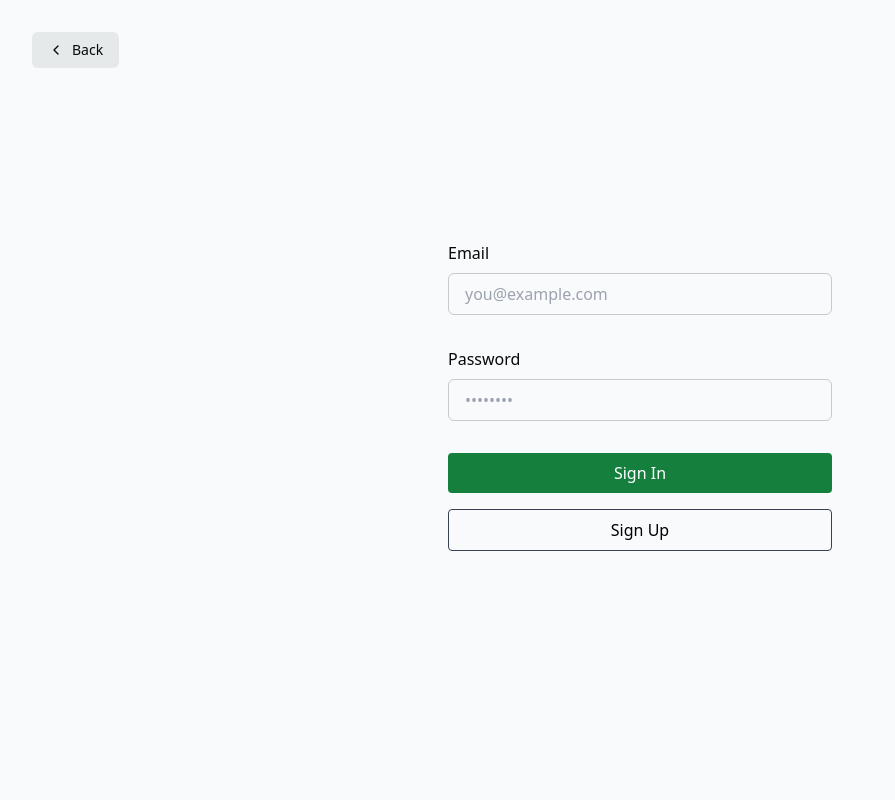
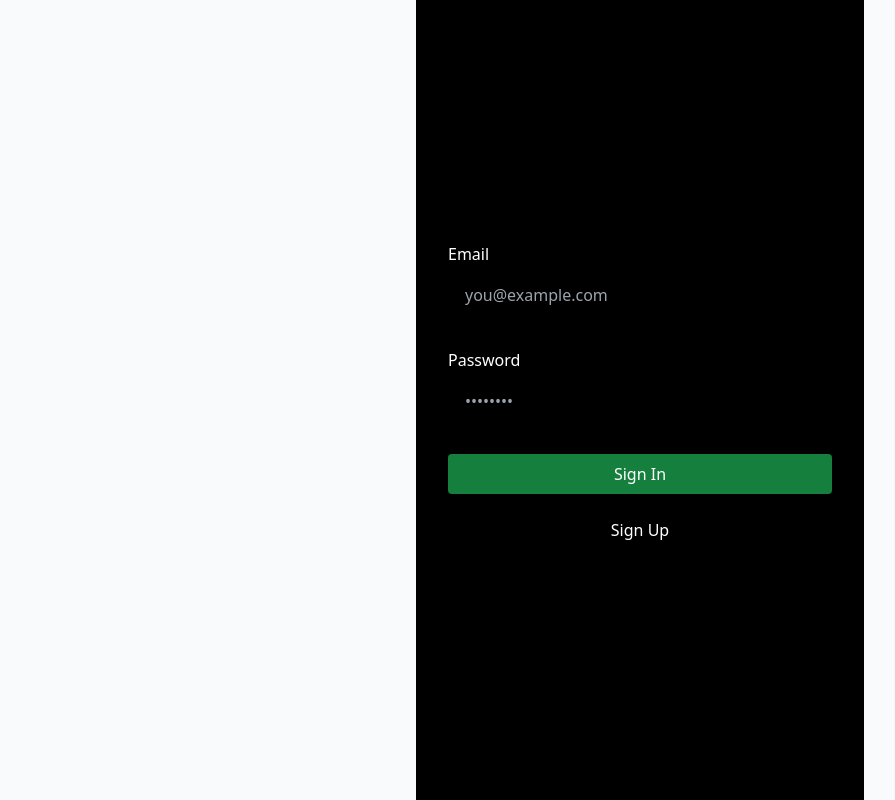
Before and after one commit to Valisaurus/Subscription_tracker, a Next.js app in the folder my-app/: page /login in a window 1280 px wide. Shown: the whole page, without its empty margins (0-895 px from the left). Built offline with nearby package versions, Linux system fonts and the light colour scheme.

Commit message:
add: theme switching for login

```diff
--- a/my-app/app/login/page.tsx
+++ b/my-app/app/login/page.tsx
@@ -1,65 +1,17 @@
-import Link from 'next/link'
-import Messages from './messages'
-
+"use client";
+import { useState } from "react";
+import LightSwitch from "@/components/LightSwitch";
+import LoginForm from "@/components/LoginForm";
 export default function Login() {
+  const [lightMode, setLightMode] = useState<boolean>(false);
   return (
-    <div className="flex-1 flex flex-col w-full px-8 sm:max-w-md justify-center gap-2">
-      <Link
-        href="/"
-        className="absolute left-8 top-8 py-2 px-4 rounded-md no-underline text-foreground bg-btn-background hover:bg-btn-background-hover flex items-center group text-sm"
-      >
-        <svg
-          xmlns="http://www.w3.org/2000/svg"
-          width="24"
-          height="24"
-          viewBox="0 0 24 24"
-          fill="none"
-          stroke="currentColor"
-          strokeWidth="2"
-          strokeLinecap="round"
-          strokeLinejoin="round"
-          className="mr-2 h-4 w-4 transition-transform group-hover:-translate-x-1"
-        >
-          <polyline points="15 18 9 12 15 6" />
-        </svg>{' '}
-        Back
-      </Link>
-
-      <form
-        className="flex-1 flex flex-col w-full justify-center gap-2 text-foreground"
-        action="/auth/sign-in"
-        method="post"
-      >
-        <label className="text-md" htmlFor="email">
-          Email
-        </label>
-        <input
-          className="rounded-md px-4 py-2 bg-inherit border mb-6"
-          name="email"
-          placeholder="you@example.com"
-          required
-        />
-        <label className="text-md" htmlFor="password">
-          Password
-        </label>
-        <input
-          className="rounded-md px-4 py-2 bg-inherit border mb-6"
-          type="password"
-          name="password"
-          placeholder="••••••••"
-          required
-        />
-        <button className="bg-green-700 rounded px-4 py-2 text-white mb-2">
-          Sign In
-        </button>
-        <button
-          formAction="/auth/sign-up"
-          className="border border-gray-700 rounded px-4 py-2 text-black mb-2"
-        >
-          Sign Up
-        </button>
-        <Messages />
-      </form>
+    <div
+      className={`flex-1 flex flex-col w-full px-8 sm:max-w-md justify-center gap-2 ${
+        lightMode ? "bg-slate-50" : "bg-black"
+      }`}
+    >
+      <LightSwitch lightMode={lightMode} setLightMode={setLightMode} />
+      <LoginForm lightMode={lightMode} />
     </div>
-  )
+  );
 }
--- /dev/null
+++ b/my-app/components/LightSwitch.tsx
@@ -0,0 +1,30 @@
+import { styled } from "styled-components";
+
+type LightSwitchProps = {
+  lightMode: boolean;
+  setLightMode: React.Dispatch<React.SetStateAction<boolean>>;
+};
+
+const LightSwitch = ({ lightMode, setLightMode }: LightSwitchProps) => {
+  const StyledButton = styled.button`
+    background-color: ${lightMode ? "rgb(200 10% 9%)" : "200 10% 91%"};
+    color: ${lightMode ? "black" : "white"};
+    position: absolute;
+    top: 1rem;
+    right: 1rem;
+    width: 100px;
+    height: 40px;
+  `;
+  return (
+    <StyledButton
+      onClick={() => {
+        setLightMode(!lightMode);
+        console.log(lightMode);
+      }}
+    >
+      Light / Dark
+    </StyledButton>
+  );
+};
+
+export default LightSwitch;
--- /dev/null
+++ b/my-app/components/LoginForm.tsx
@@ -0,0 +1,65 @@
+import Messages from "@/app/login/messages";
+import { styled } from "styled-components";
+
+type LoginForm = {
+  lightMode: boolean;
+};
+
+const LoginForm = ({ lightMode }: LoginForm) => {
+  const StyledForm = styled.form`
+    flex: 1 1 0%;
+    display: flex;
+    flex-direction: column;
+    width: 100%;
+    justify-content: center;
+    gap: 0.5rem;
+  `;
+
+  const StyledLabel = styled.label`
+    color: ${lightMode ? "black " : "white"};
+  `;
+
+  const StyledInput = styled.input`
+    border-radius: 0.375rem;
+    padding: 0.5rem 1rem 0.5rem 1rem;
+    background-color: inherit;
+    border-width: 1px;
+    margin-bottom: 1.5rem;
+  `;
+
+  const StyledSignInButton = styled.button`
+    background-color: rgb(21 128 61);
+    border-radius: 0.25rem;
+    padding: 0.5rem 1rem 0.5rem 1rem;
+    margin-bottom: 0.5rem;
+    color: white;
+  `;
+
+  const StyledSignUpButton = styled.button`
+    border: 1px rgb(55 65 81);
+    padding: 0.5rem 1rem 0.5rem 1rem;
+    border-radius: 0.25rem;
+    margin-bottom: 0.5rem;
+    color: ${lightMode ? "black" : "white"};
+  `;
+  return (
+    <StyledForm action="/auth/sign-in" method="post">
+      <StyledLabel htmlFor="email">Email</StyledLabel>
+      <StyledInput name="email" placeholder="you@example.com" required />
+      <StyledLabel htmlFor="password">Password</StyledLabel>
+      <StyledInput
+        type="password"
+        name="password"
+        placeholder="••••••••"
+        required
+      />
+      <StyledSignInButton>Sign In</StyledSignInButton>
+      <StyledSignUpButton formAction="/auth/sign-up">
+        Sign Up
+      </StyledSignUpButton>
+      <Messages />
+    </StyledForm>
+  );
+};
+
+export default LoginForm;
--- a/my-app/tailwind.config.js
+++ b/my-app/tailwind.config.js
@@ -1,17 +1,21 @@
 /** @type {import('tailwindcss').Config} */
 module.exports = {
-  content: ['./app/**/*.{js,ts,jsx,tsx,mdx}'],
+  content: [
+    "./app/**/*.{js,ts,jsx,tsx,mdx}",
+    "./components/**/*.{js,ts,jsx,tsx,mdx}",
+  ],
+
   theme: {
     extend: {
       colors: {
-        background: 'hsl(var(--background))',
-        foreground: 'hsl(var(--foreground))',
+        background: "hsl(var(--background))",
+        foreground: "hsl(var(--foreground))",
         btn: {
-          background: 'hsl(var(--btn-background))',
-          'background-hover': 'hsl(var(--btn-background-hover))',
+          background: "hsl(var(--btn-background))",
+          "background-hover": "hsl(var(--btn-background-hover))",
         },
       },
     },
   },
   plugins: [],
-}
+};
```
Also changed, not shown: 1 other file (tests, documents, lock files or other folders).
